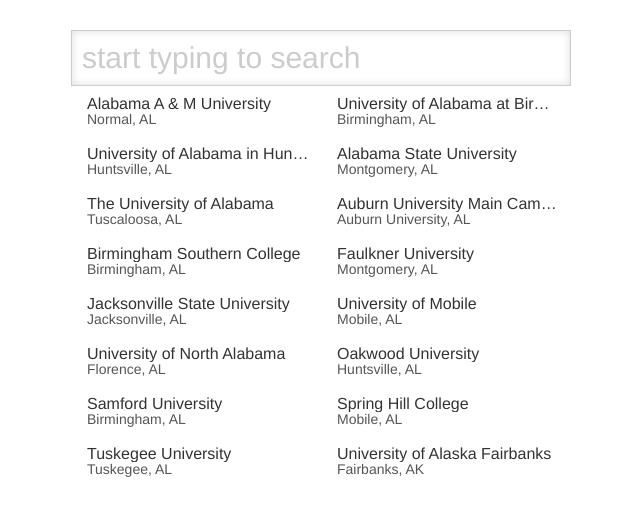
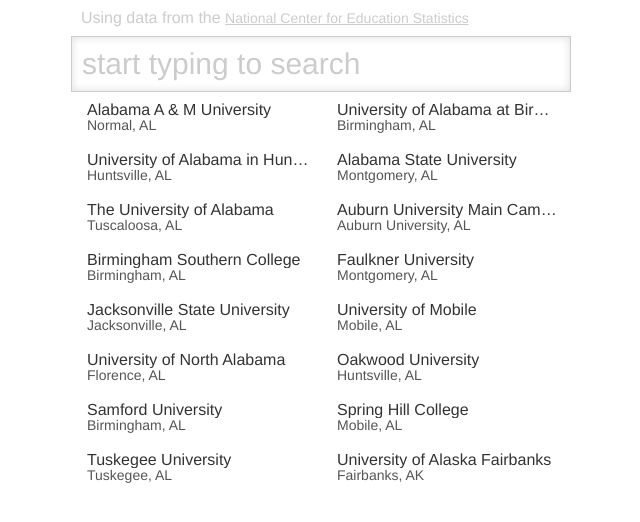
Before and after one commit to NolanDC/collegestats, a plain HTML site: page index.html in a window 1280 px wide. Shown: the whole page, without its empty margins (319-959 px from the left). Drawn offline with Linux system fonts and the light colour scheme.

Commit message:
credit to nces

```diff
--- a/css/global.less
+++ b/css/global.less
@@ -35,9 +35,20 @@ body {
 	margin: 0 auto;
 }
 
+#credit {
+	padding: 10px;
+	color: #ccc;
+	a {
+		color: #ccc;
+		font-size: 14px;
+		&:hover {
+			color: #555;
+		}
+	}
+}
+
 #search {
 	position: relative;
-	margin: 30px 0 0 0;
 
 	#back {
 		height: 100%;
--- a/index.html
+++ b/index.html
@@ -112,15 +112,18 @@
 
 <body>
 	<div id="main">
+			<div id="credit">
+				Using data from the <a href="http://nces.ed.gov/ipeds/" target="_blank">National Center for Education Statistics</a>
+			</div>
 			<div id="search">
 				<a href="#" id="back">back</a>
 				<input type="text" id="query" onselectstart="return false;" autocomplete="off" placeholder="start typing to search"></input>
 			</div>
+
 			<div id="list">
 			</div>
 
 			<div id="college">
-
 			</div>
 
 	</div>
--- a/js/app/app.js
+++ b/js/app/app.js
@@ -33,7 +33,7 @@ view = {
 
 lib = {
 	addCommas: function(nStr) {
-    nStr += '';
+    nStr += ''
 	  var x = nStr.split('.')
 	    , x1 = x[0]
 	    , x2 = x.length > 1 ? '.' + x[1] : ''
```
